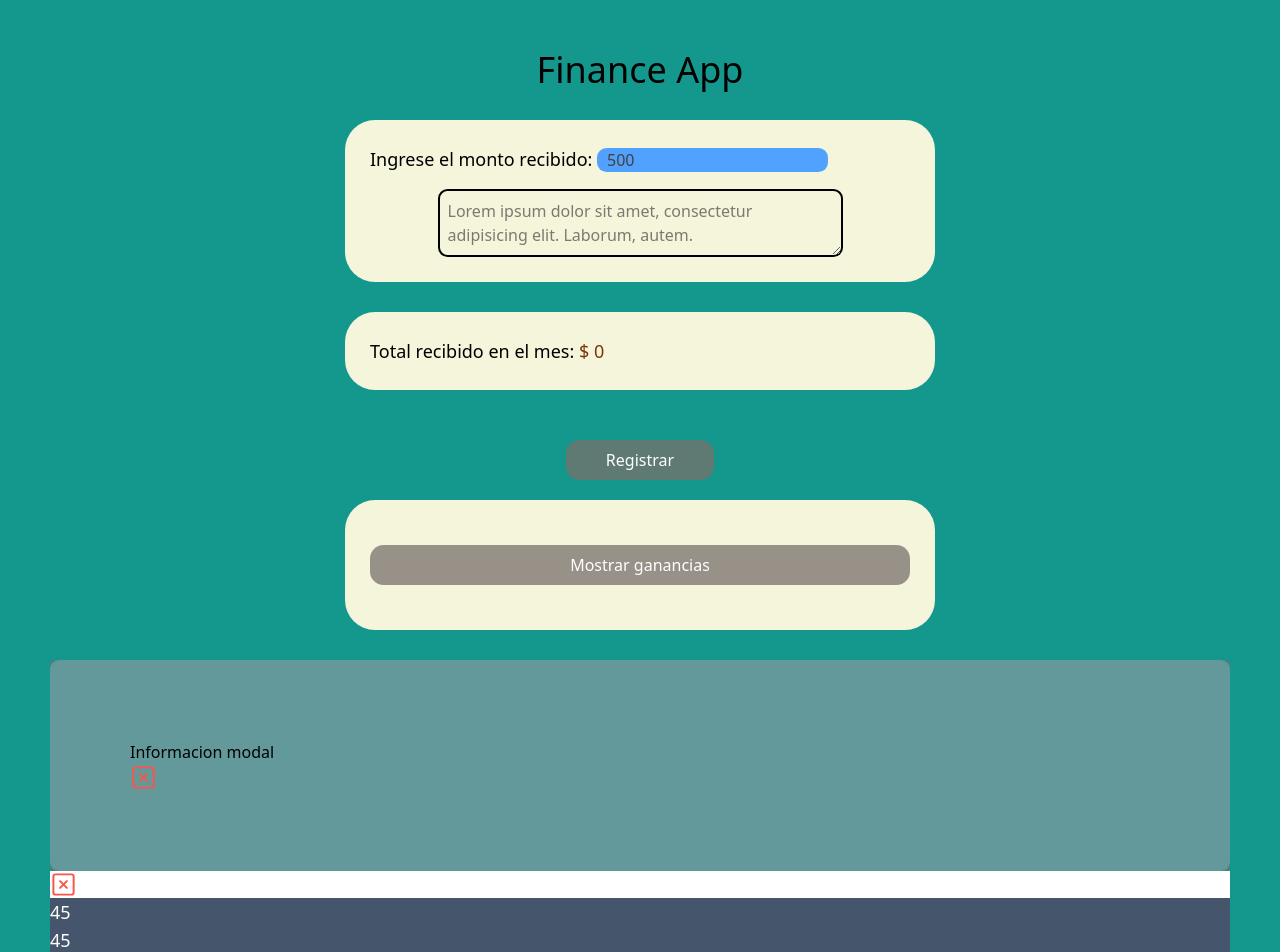
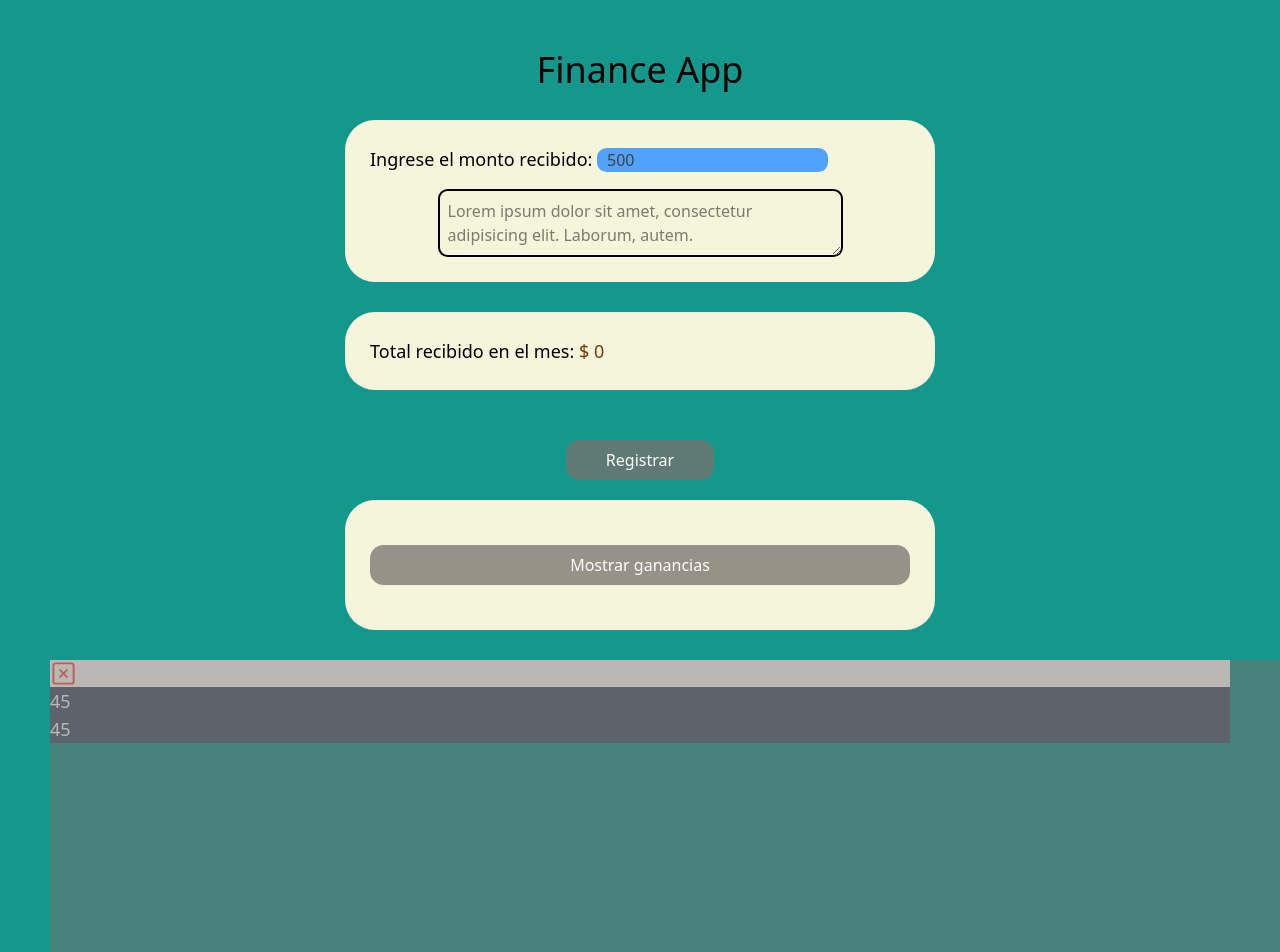
Before and after one commit to BryanGordon/finance, a React (Vite) app: page / in a window 1280 px wide. Shown: the top 952 px of the page. After the commit the page ends 800 px from the top, so only its background shows below. Built offline with nearby package versions, Linux system fonts and the light colour scheme.

Commit message:
Create modal
- Add styles
- Create structure

```diff
--- a/src/componets/Modal.tsx
+++ b/src/componets/Modal.tsx
@@ -1,11 +1,27 @@
 import { CrossIcon } from '@/icons/cross'
+import { useState } from 'react'
 
 export function Modal () {
+  const [active, setActive] = useState(false)
+  console.log('value ' + active)
+
   return (
-    <article className='relative bg-stone-500/50'>
-      <div className='p-20 bg-blue-200/25 rounded-lg'>
+    <article className='fixed bg-stone-500/50 w-dvw h-dvh m-0 content-center'>
+      <div className='p-20 bg-blue-200/25 rounded-lg text-red-800 content-center w-1/2 h-1/4 mx-auto'>
+        <div className='flex justify-end mb-5'>
+          <button onClick={() => setActive(!active)}>
+            <CrossIcon />
+          </button>
+        </div>
         <h1>Informacion modal</h1>
-        <CrossIcon />
+        <div className='flex flex-wrap space-x-5 space-y-2.5'>
+          <strong>Fecha de pago:</strong>
+          <span>26/03/2025</span>
+          <strong>Motivo del pago:</strong>
+          <span>Lorem ipsum dolor sit amet.</span>
+          <strong>Detalles del deposito</strong>
+          <p>Lorem ipsum dolor sit amet, consectetur adipisicing elit. Quasi in laboriosam blanditiis natus iure velit!</p>
+        </div>
       </div>
     </article>
   )
```
